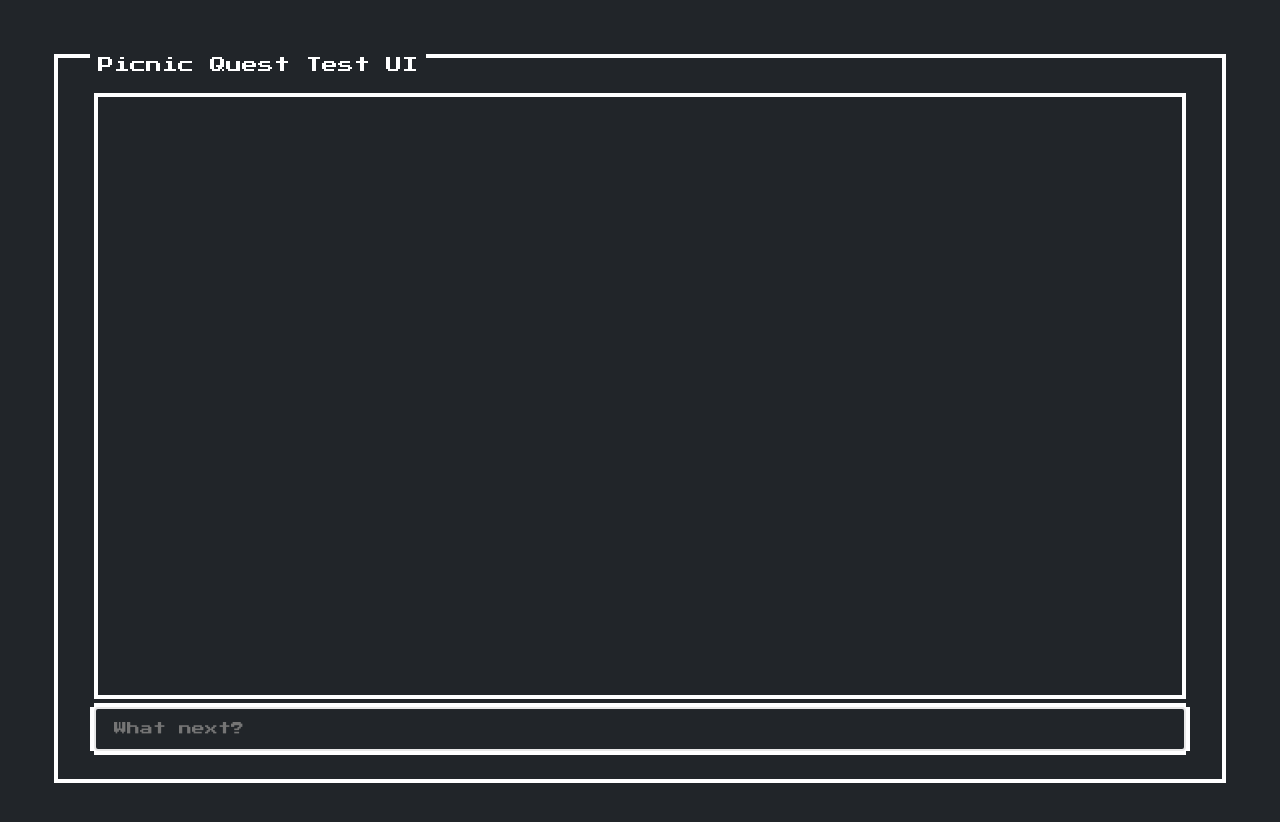
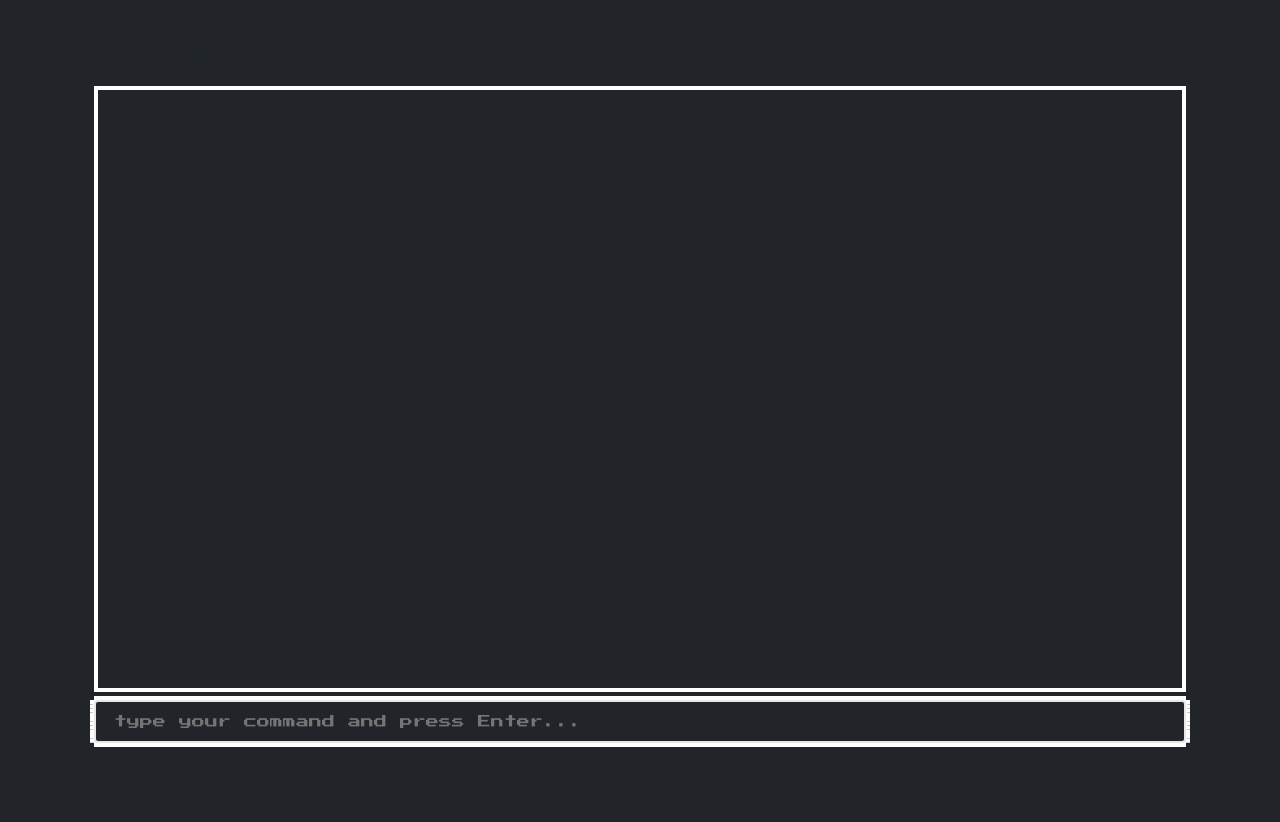
Before and after one commit to tl-kuno/PicnicQuest-Client, a React (Create React App) app: page / in a window 1280 px wide. Shown: the top 822 px of the page. After the commit the page ends 800 px from the top, so only its background shows below. Built offline with nearby package versions, Linux system fonts and the light colour scheme.

Commit message:
auto-scroll and max width messages

```diff
--- a/src/App.css
+++ b/src/App.css
@@ -1,4 +1,9 @@
+
 html {
+  background-color: #212529;
+}
+
+div {
   background-color: #212529;
 }
 
@@ -10,6 +15,7 @@ html {
   -ms-overflow-style: none;
   scrollbar-width: none;
   background-color: #212529;
+  max-width: 1200px
 }
 
 
@@ -32,14 +38,16 @@ html {
   display: none;
 }
 
-.nes-ballooon {
+.message.-left {
+  margin-left: 0;
+  margin-right: auto;
   width: fit-content;
+  max-width: 600px;
 }
 
-.from-left {
-float: left
+.message.-right {
+  margin-left: auto;
+  margin-right: 0;
+  width: fit-content;
+  max-width: 600px;
 }
-
-.from-right {
-  float: right;
-}
--- a/src/App.jsx
+++ b/src/App.jsx
@@ -1,5 +1,5 @@
 import './App.css';
-import { React, useState, useEffect } from 'react';
+import { React, useState, useEffect} from 'react';
 import axios from 'axios';
 import "nes.css/css/nes.min.css";
 import { MainInput } from './components/MainInput';
@@ -13,6 +13,7 @@ function App() {
   const [output, setOutput] = useState(null);
   const [history, setHistory] = useState([]);
   const [numInteractions, setNumInteractions] = useState(0);
+
 
   useEffect(() => {
     if (output !== null) {
@@ -42,7 +43,7 @@ function App() {
 
   return (
     <div className="App">
-      <section className="nes-container with-title is-dark">
+      <div>
         <p className="title">Picnic Quest Test UI</p>
         <InteractionDisplay history={history}/>
         <form onSubmit={e => handleClick(e)}>
@@ -50,7 +51,7 @@ function App() {
             onChange={e => setCommand(e.target.value)}
           />
         </form>
-      </section>
+      </div>
     </div>
   );
 };
--- a/src/components/Interaction.jsx
+++ b/src/components/Interaction.jsx
@@ -2,6 +2,7 @@ import React from "react";
 
 
 const Interaction = (props) => {
+
     const msgClass = ('user'.localeCompare(props.type)) ? 'message -left' : 'message -right';
     const balloonClass = ('user'.localeCompare(props.type)) ? 'nes-balloon from-left is-dark bot-text fade-in' : 'nes-balloon from-right is-dark bot-text';
 return (
--- a/src/components/InteractionDisplay.jsx
+++ b/src/components/InteractionDisplay.jsx
@@ -1,20 +1,19 @@
 import { React, useEffect, useRef } from "react";
 import { Interaction } from "./Interaction";
 import { v4 as uuidv4 } from 'uuid';
+import ScrollToBottom from "react-scroll-to-bottom";
 
 const InteractionDisplay = (props) => {
-
-
     return (
         <div className="nes-container is-dark" mode="bottom">
-            <div className="message-list" id="message-body">
+            <ScrollToBottom className="message-list" id="message-body">
                 {props.history.map((interaction) => (
                     <Interaction
                         key={uuidv4()}
                         type={interaction.type}
                         content={interaction.content} />
                 ))}
-            </div>
+            </ScrollToBottom>
         </div>
     )
 }
--- a/src/components/MainInput.jsx
+++ b/src/components/MainInput.jsx
@@ -9,7 +9,7 @@ const MainInput= (props) => {
           id="main_input"
           name="main_input"
           className="nes-input is-dark"
-          placeholder="What next?"
+          placeholder="type your command and press Enter..."
           value={props.command}
           onChange={props.onChange}
           autoComplete="off"
```
